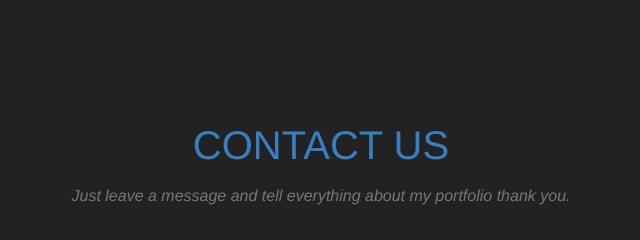
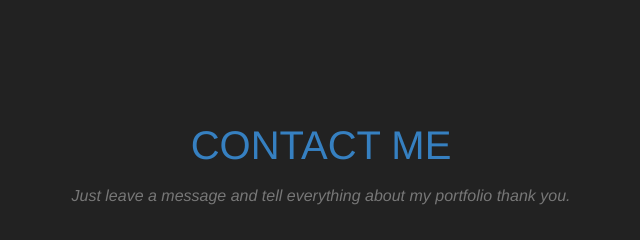
Before and after one commit to lorenzumbae/Project, a plain HTML site: page docs/index.html in a window 1280 px wide. Shown: the part 5640-5880 px from the top of the page, 319-959 px from the left. Drawn offline with Linux system fonts and the light colour scheme.

Commit message:
Add files via upload

```diff
--- a/docs/index.html
+++ b/docs/index.html
@@ -229,7 +229,7 @@ Modernizr.load({
   <div class="container">
     <div class="row">
       <div class="col-lg-12 text-center">
-        <h2 class="section-heading" style="color:#3680C1">Contact Us</h2>
+        <h2 class="section-heading" style="color:#3680C1">Contact Me</h2>
         <h3 class="section-subheading text-muted">Just leave a message and tell everything about my portfolio thank you.</h3>
       </div>
     </div>
```
